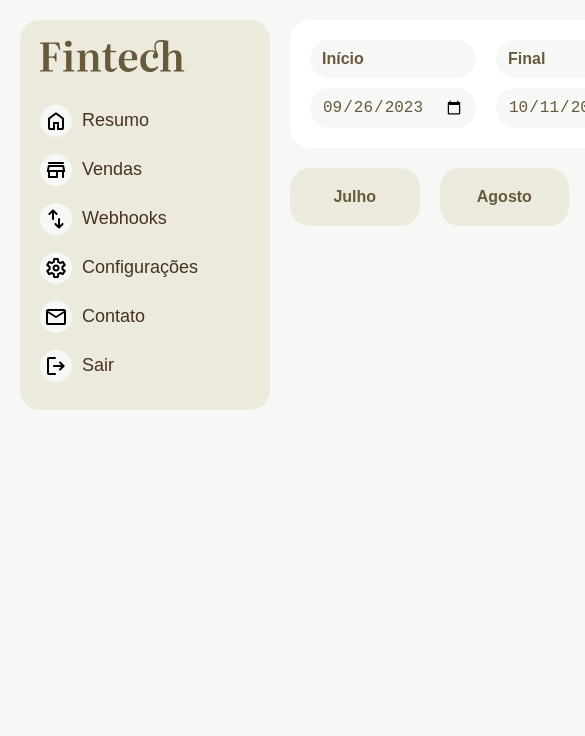
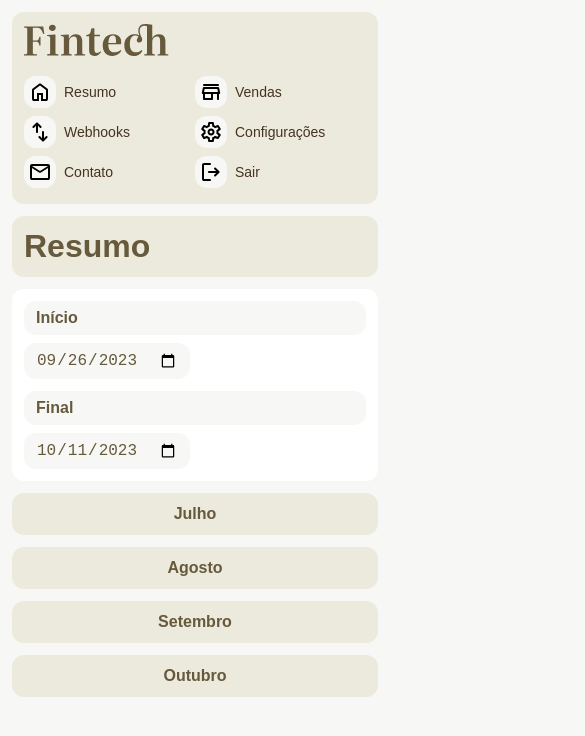
Before and after one commit to amazingbits/origamid-fintech, a React (Vite) app: page / in a window 390 px wide. Shown: the top 736 px of the page, 585 px wide, since content can reach past the window. Built offline with nearby package versions, Linux system fonts and the light colour scheme; no server answers.

Commit message:
Ajustes Finais

```diff
--- a/src/Style.css
+++ b/src/Style.css
@@ -1,3 +1,19 @@
+/*
+html {
+  --color-1: #000;
+  --color-2: #111;
+  --color-3: #a36af9;
+  --color-3: #fd9acb;
+  --color-3: #fcc203;
+  --color-4: #f5f5f5;
+  --color-5: #ffffff;
+}
+
+.box {
+  outline: 2px solid var(--color-1);
+}
+*/
+
 html {
   --color-1: #463220;
   --color-2: #66593c;
@@ -146,3 +162,42 @@
   text-decoration: none;
   color: inherit;
 }
+
+/* small screen */
+@media (max-width: 1000px) {
+  .resumo {
+    flex-direction: column;
+  }
+  .daterange {
+    grid-template-columns: 1fr;
+  }
+  .daterange *:last-child {
+    grid-row: 1;
+  }
+}
+
+@media (max-width: 700px) {
+  html {
+    --gap-s: 0.5rem;
+    --gap: 0.75rem;
+  }
+  .container {
+    grid-template-columns: 1fr;
+  }
+  .flex {
+    flex-direction: column;
+  }
+  .sidenav ul {
+    display: grid;
+    grid-template-columns: 1fr 1fr;
+  }
+  .sidenav li a {
+    font-size: 0.875rem;
+  }
+  .venda {
+    grid-template-columns: 1fr;
+  }
+  .venda div:last-child {
+    justify-self: start;
+  }
+}
```
